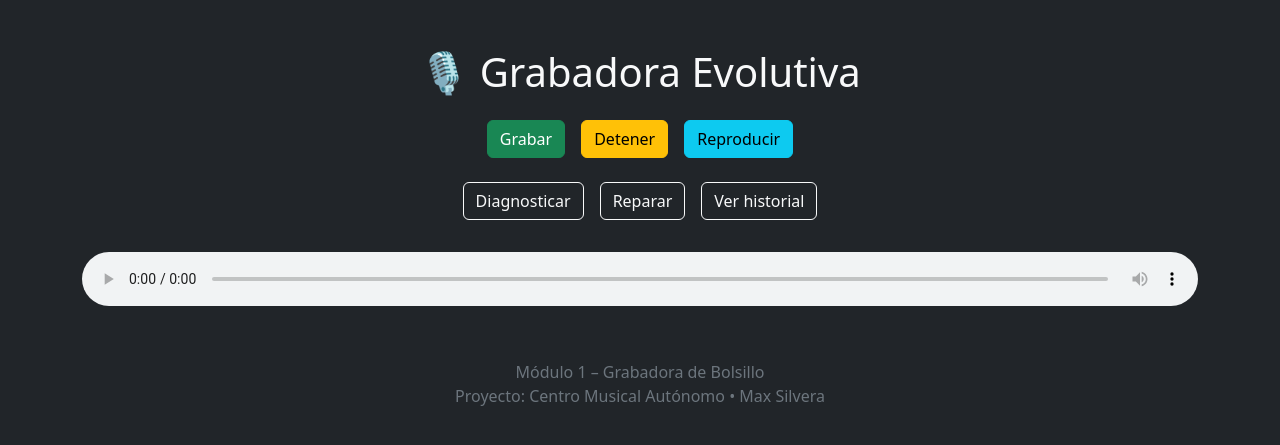
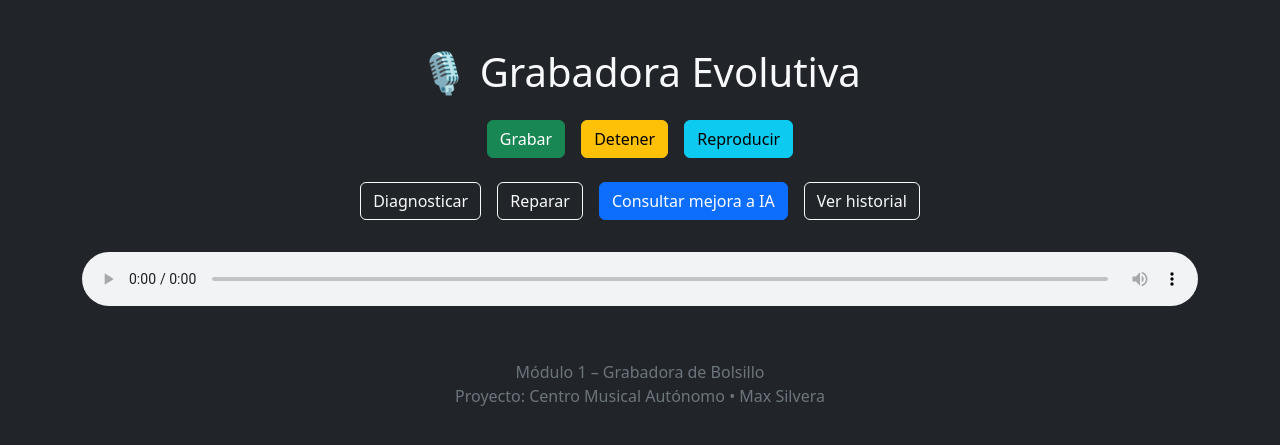
Before and after one commit to medsysbot/grabadora-evolutiva, a FastAPI app: page / in a window 1280 px wide. Shown: the top 445 px of the page. Run offline with FastAPI, Linux system fonts and the light colour scheme.

Commit message:
Add manual improvement consultation feature

```diff
--- a/main.py
+++ b/main.py
@@ -9,6 +9,7 @@ from fastapi.templating import Jinja2Templates
 import os
 import datetime
 from openai_client import consultar_openai
+from openai import OpenAI
 
 # ╔════════════════════════════════════════════════════════════╗
 # ║                 CONFIGURACIÓN DE ARCHIVOS                 ║
@@ -146,3 +147,37 @@ async def ver_historial(request: Request):
     return templates.TemplateResponse(
         "historial.html", {"request": request, "eventos": eventos}
     )
+
+# ╔════════════════════════════════════════════════════════════╗
+# ║      RUTA: /consultar_mejora_manual (POST desde web)       ║
+# ╚════════════════════════════════════════════════════════════╝
+
+@app.post("/consultar_mejora_manual")
+async def consultar_mejora_manual():
+    log_path = "logs/actividad.log"
+    if not os.path.exists(log_path):
+        actividad = "No hay actividad registrada aún."
+    else:
+        with open(log_path, "r") as f:
+            actividad = f.read()
+
+    prompt = (
+        "Este es el registro de actividad del sistema:\n"
+        f"{actividad}\n"
+        "¿Qué sugerencias de mejora, robustez o evolución recomendarías para esta aplicación de grabadora de voz autónoma?"
+    )
+    openai = OpenAI(api_key=os.getenv("OPENAI_API_KEY"))
+    respuesta = openai.chat.completions.create(
+        model="gpt-4.1",
+        messages=[
+            {"role": "system", "content": "Sos un arquitecto digital que da consejos técnicos de mejora."},
+            {"role": "user", "content": prompt}
+        ]
+    ).choices[0].message.content.strip()
+
+    log_mejoras = "logs/mejoras_sugeridas.log"
+    with open(log_mejoras, "a") as f:
+        import time
+        f.write(f"[{time.strftime('%Y-%m-%d %H:%M:%S')}] {respuesta}\n")
+
+    return {"respuesta": respuesta}
--- a/static/script.js
+++ b/static/script.js
@@ -86,3 +86,16 @@ function diagnosticar() {
 function reparar() {
   fetch("/reparar").then(r => r.text()).then(alert);
 }
+
+function consultaManualMejora() {
+  fetch("/consultar_mejora_manual", { method: "POST" })
+    .then(r => r.json())
+    .then(data => {
+      document.getElementById("respuesta-mejora").innerText =
+        "Sugerencia IA: " + data.respuesta;
+    })
+    .catch(() => {
+      document.getElementById("respuesta-mejora").innerText =
+        "Error al consultar la IA.";
+    });
+}
--- a/templates/index.html
+++ b/templates/index.html
@@ -17,11 +17,13 @@
       <button class="btn btn-info" onclick="reproducirGrabacion()">Reproducir</button>
     </div>
 
-    <div class="d-flex justify-content-center gap-3 mb-3">
-      <button class="btn btn-outline-light" onclick="diagnosticar()">Diagnosticar</button>
-      <button class="btn btn-outline-light" onclick="reparar()">Reparar</button>
-      <a href="/historial" class="btn btn-outline-light">Ver historial</a>
-    </div>
+      <div class="d-flex justify-content-center gap-3 mb-3">
+        <button class="btn btn-outline-light" onclick="diagnosticar()">Diagnosticar</button>
+        <button class="btn btn-outline-light" onclick="reparar()">Reparar</button>
+        <button class="btn btn-primary" onclick="consultaManualMejora()">Consultar mejora a IA</button>
+        <a href="/historial" class="btn btn-outline-light">Ver historial</a>
+      </div>
+      <div id="respuesta-mejora" class="mt-3 text-info"></div>
 
     <div class="text-center">
       <audio id="player" controls class="w-100 mt-3"></audio>
```
